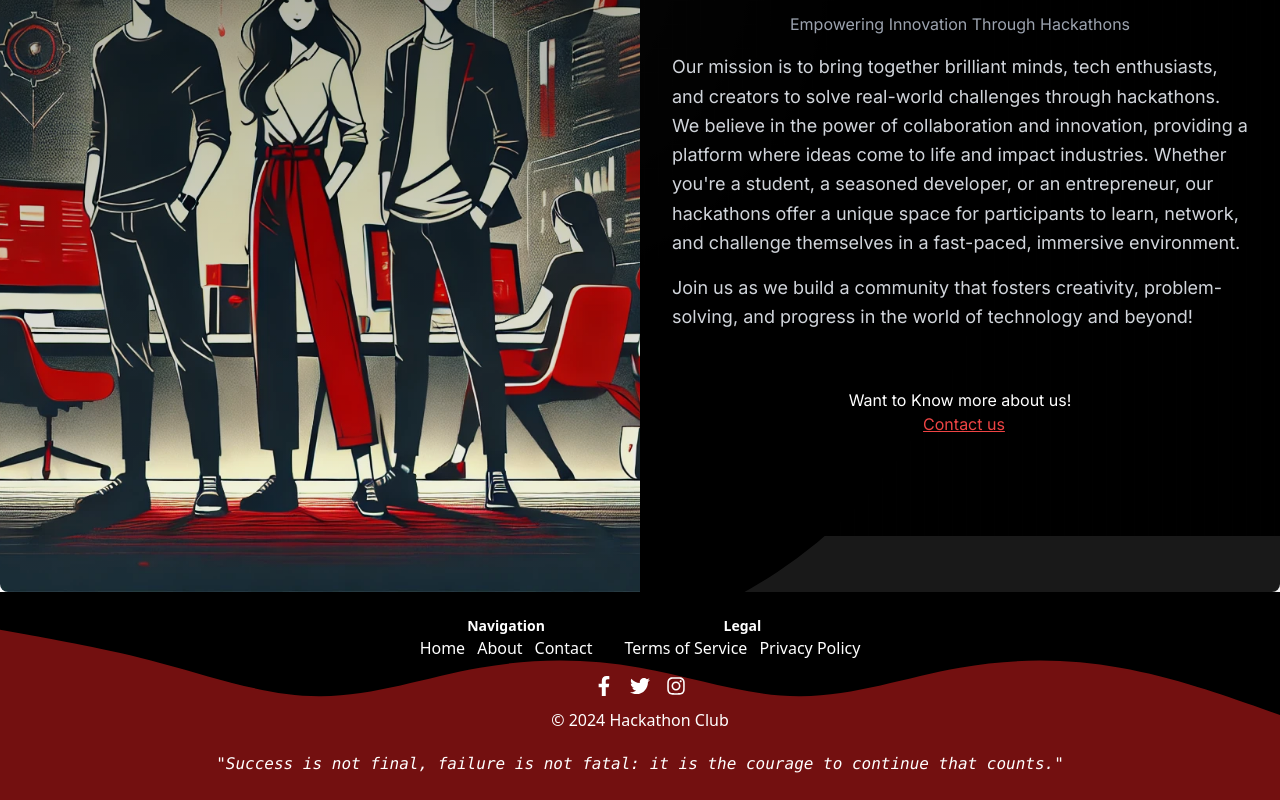
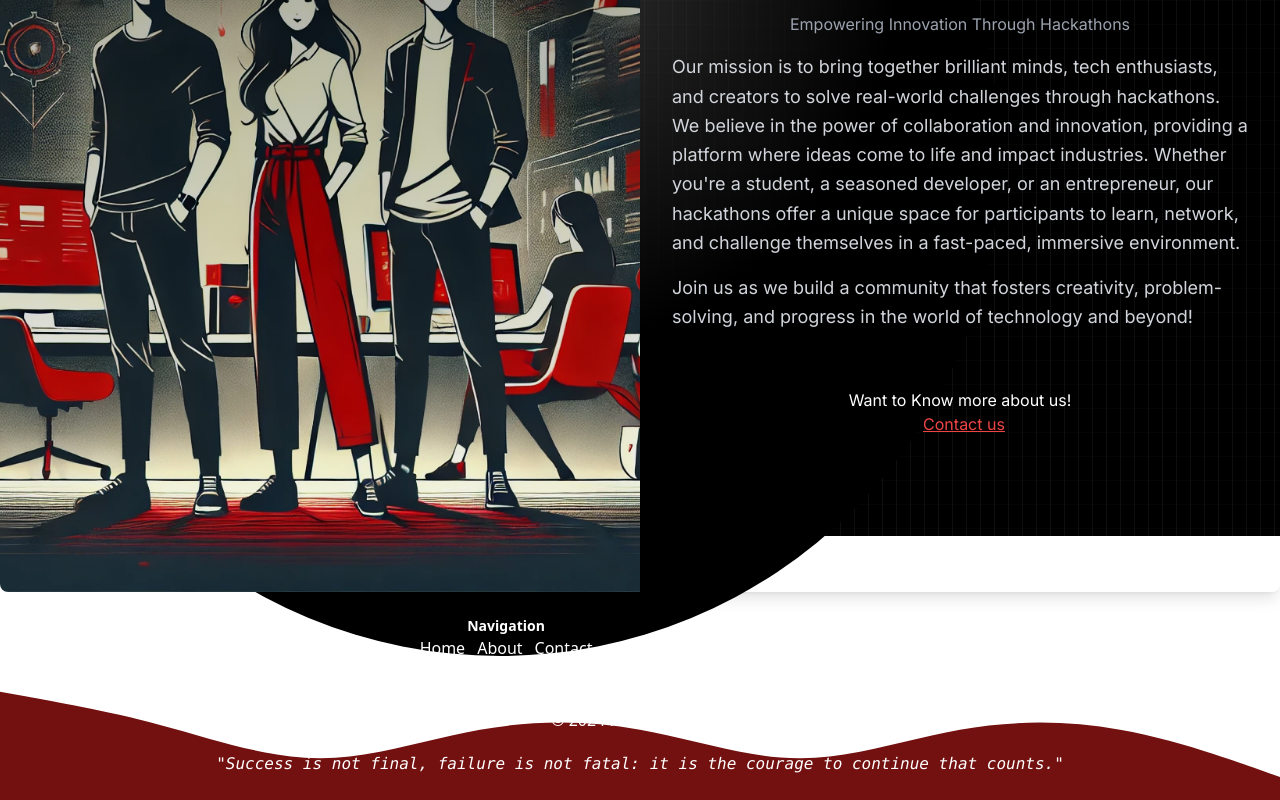
Before and after one commit to satvikpathak/Hackathon-Club-Website, a React (Vite) app in the folder frontend/: page /about in a window 1280 px wide. Shown: the part 264-1064 px from the top of the page. Built offline with nearby package versions, Linux system fonts and the light colour scheme.

Commit message:
some changes pew pew

```diff
--- a/frontend/src/components/About/About.jsx
+++ b/frontend/src/components/About/About.jsx
@@ -25,7 +25,7 @@ const About = () => {
       </div>
 
       {/* Right side with content */}
-      <div className="w-full md:w-1/2 flex flex-col justify-center items-center bg-black bg-opacity-90 text-white font-inter p-8 rounded-b-lg md:rounded-r-lg shadow-lg">
+      <div className="w-full md:w-1/2 flex flex-col justify-center items-center  bg-opacity-90 text-white font-inter p-8 rounded-b-lg md:rounded-r-lg shadow-lg">
         <h2 className="text-4xl font-bold mb-6 text-center text-white">About Us</h2>
         <p className="text-center text-gray-400 mb-4">
           Empowering Innovation Through Hackathons
--- a/frontend/src/components/Contact/Contact.jsx
+++ b/frontend/src/components/Contact/Contact.jsx
@@ -43,7 +43,7 @@ const Contact = () => {
         <div className="absolute inset-0 bg-gradient-to-b from-black opacity-40"></div>
       </div>
 
-      <div className="w-full md:w-1/2 flex flex-col justify-center items-center bg-black bg-opacity-90 text-white font-inter p-8 rounded-b-lg md:rounded-r-lg shadow-lg">
+      <div className="w-full md:w-1/2 flex flex-col justify-center items-center  bg-opacity-90 text-white font-inter p-8 rounded-b-lg md:rounded-r-lg shadow-lg">
         <h2 className="text-4xl font-bold mb-6 text-center text-white">Contact Us</h2>
         <p className="text-center text-gray-400 mb-4">Reach out to us for any queries or support!</p>
         <motion.button
--- a/frontend/src/components/Footer/Footer.jsx
+++ b/frontend/src/components/Footer/Footer.jsx
@@ -9,10 +9,10 @@ function Footer() {
   };
 
   return (
-    <footer className="relative p-6 bg-[#000000] text-white text-center">
+    <footer className="relative p-6  text-white text-center">
       <svg
         className="absolute left-0 bottom-0 w-full"
-        viewBox="0 0 1440 320"
+        viewBox="0 0 1440 250"
         preserveAspectRatio="none"
       >
         <path
```
